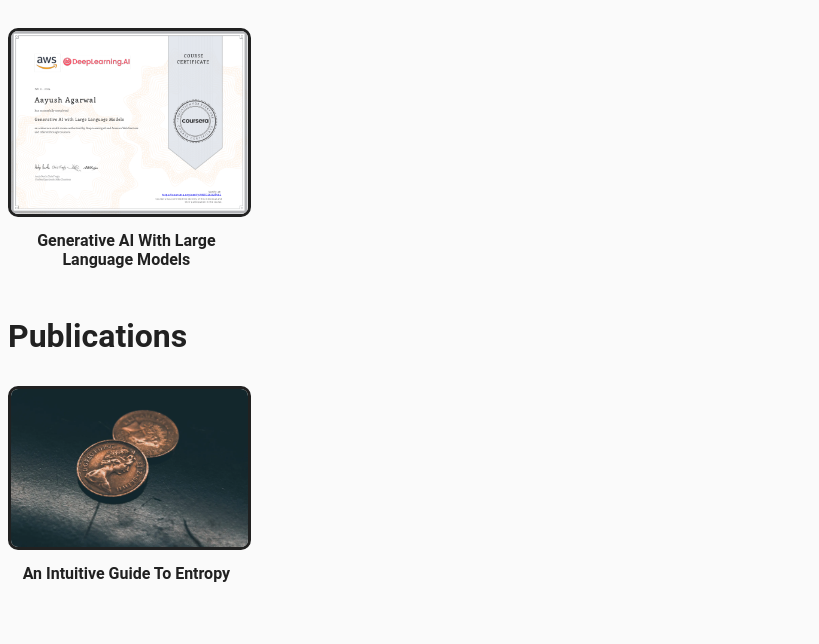
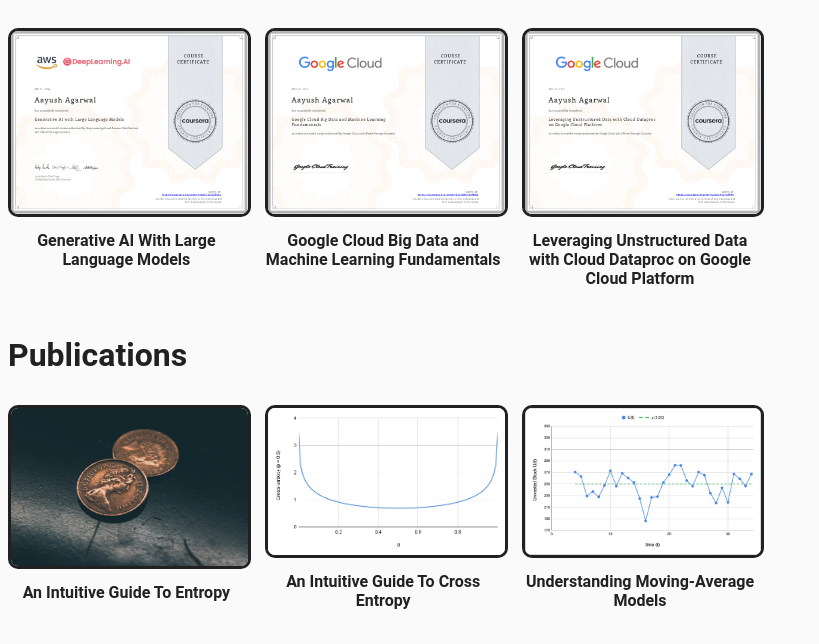
Before and after one commit to ayush2991/ayush2991.github.io, a plain HTML site: page index.html in a window 1280 px wide. Shown: the part 695-1339 px from the top of the page, without its empty margins (0-819 px from the left). Before the commit the page ends 1312 px from the top, so only its background shows below. Drawn offline with Linux system fonts and the light colour scheme.

Commit message:
Add remaining certificates and publicationswq

```diff
--- a/index.html
+++ b/index.html
@@ -34,6 +34,20 @@
                     <p>Generative AI With Large Language Models</p>
                 </a>
             </div>
+            <div class="certification-item">
+                <a href="https://www.coursera.org/account/accomplishments/certificate/6E4HM9QRSH8W"
+                    target="_blank">
+                    <img src="images/big-data-fundamentals-certificate.png" alt="Big Data Certificate">
+                    <p>Google Cloud Big Data and Machine Learning Fundamentals</p>
+                </a>
+            </div>
+            <div class="certification-item">
+                <a href="https://www.coursera.org/account/accomplishments/certificate/5G4P5STXZPFV"
+                    target="_blank">
+                    <img src="images/cloud-dataproc-certificate.png" alt="Cloud Dataprod Certificate">
+                    <p>Leveraging Unstructured Data with Cloud Dataproc on Google Cloud Platform</p>
+                </a>
+            </div>
         </div>
     </div>
     <h1>Publications</h1>
@@ -46,6 +60,20 @@
                     <p>An Intuitive Guide To Entropy</p>
                 </a>
             </div>
+            <div class="article-item">
+                <a href="https://medium.com/@ayush2991/understanding-cross-entropy-kl-divergence-d6b99f770f37"
+                    target="_blank">
+                    <img src="images/cross-entropy-graph.png" alt="Cross Entropy Image">
+                    <p>An Intuitive Guide To Cross Entropy</p>
+                </a>
+            </div>
+            <div class="article-item">
+                <a href="https://medium.com/@ayush2991/understanding-moving-average-models-34993b7c0d31"
+                    target="_blank">
+                    <img src="images/moving-average-graph.png" alt="Moving Average Graph">
+                    <p>Understanding Moving-Average Models</p>
+                </a>
+            </div>
         </div>
     </div>
 </body>
```
Also changed, not shown: images/big-data-fundamentals-certificate.png (added), images/cloud-dataproc-certificate.png (added), images/cross-entropy-graph.png (added), images/moving-average-graph.png (added).
